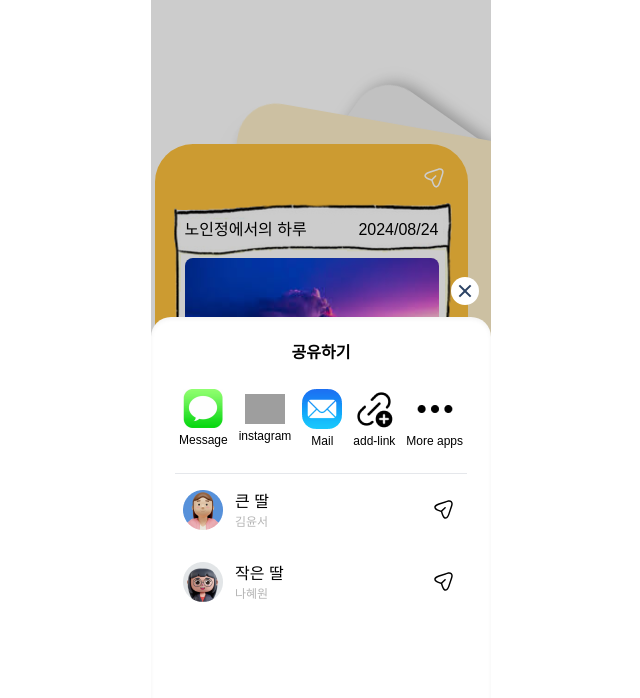
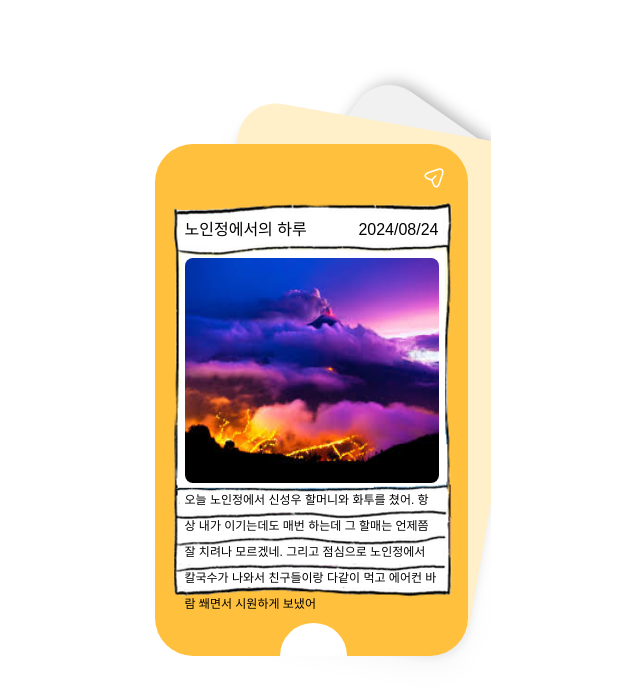
Before and after one commit to kimnerd625/onmom-client, a Next.js app: page /album in a window 1280 px wide. Shown: the top 698 px of the page, without its empty margins (317-957 px from the left). Built offline with nearby package versions, Linux system fonts and the light colour scheme; grey boxes are pictures that could not be loaded; a web font is replaced by a local one.

Commit message:
fix: temp commit

```diff
--- a/app/album/_components/Diary.tsx
+++ b/app/album/_components/Diary.tsx
@@ -1,11 +1,13 @@
 "use client";
 
-import { useState, Dispatch, SetStateAction } from "react";
+import { useState, Dispatch, SetStateAction, useEffect } from "react";
 
 import type { DiaryData } from "../Types/DiaryData";
 
 import ShareIcon from "@/public/icons/icon-share-white.svg";
 import DiaryCard from "./Diary/DiaryCard";
+import { useSwipeable } from "react-swipeable";
+import { config } from "process";
 
 interface ShareProps {
   isOpenShare: boolean;
@@ -30,12 +32,45 @@ export default function Diary({ isOpenShare, setIsOpenShare }: ShareProps) {
     },
   ]);
 
+  // 스와이프 상태 관리
+  const [isSwiping, setIsSwiping] = useState<boolean>(false);
+  const [distanceX, setDistanceX] = useState<number>(0);
+  const [distanceY, setDistanceY] = useState<number>(0);
+  const [direction, setDirection] = useState<string>("");
+
+  const diaryHandler = useSwipeable({
+    onSwiped: (eventData) => {
+      setIsSwiping(false);
+    },
+    onSwiping: (eventData) => {
+      console.log("진행 중");
+      // setIsSwiping(true);
+      setDistanceX(eventData.deltaX);
+      setDistanceY(eventData.deltaY);
+      setDirection(eventData.dir);
+    },
+    // onSwipeStart: (eventData) => {
+    //   setIsSwiping(true);
+    //   console.log("시작");
+    // },
+    ...config,
+  });
+
   // useEffect hook으로 그림일기 데이터 배열 받아오기
   //
 
   return (
     <div className="flex relative">
-      <div className="z-30 relative">
+      <div
+        {...diaryHandler}
+        className={`z-30 relative origin-bottom-right transition-transform duration-0 ease-in-out transform ${
+          isSwiping && distanceX !== 0
+            ? `rotate-[${Math.floor(
+                Math.atan(distanceX / 515) * (180 / Math.PI)
+              )}deg]`
+            : "rotate-[0deg]"
+        }`}
+      >
         <div
           onClick={shareHandler}
           className="z-30 rounded-full p-2.5 top-3 right-3 absolute hover:bg-brand-main_200 cursor-pointer"
@@ -43,12 +78,10 @@ export default function Diary({ isOpenShare, setIsOpenShare }: ShareProps) {
           <ShareIcon width={24} height={24}></ShareIcon>
         </div>
         <div className="ml-1 cursor-pointer group hover:outline hover:outline-blue-600 flex justify-center flex-col items-center relative w-[313px] h-[512px] rounded-[38px] bg-album-first">
-          <div>
-            <DiaryCard
-              imageUrl={diaryData[0].imageUrl}
-              data={diaryData[0].data}
-            />
-          </div>
+          <DiaryCard
+            imageUrl={diaryData[0].imageUrl}
+            data={diaryData[0].data}
+          />
           <div>
             <div className="group:hover:border group-hover:outline group-hover:border-l-2 group-hover:border-r-2 group-hover:border-t-2 group-hover:outline-white group-hover:border-r-blue-600 group-hover:border-t-blue-600 group-hover:border-l-blue-600 absolute bottom-0 left-[125px] bg-white w-[67px] h-[33.5px] rounded-t-full"></div>
           </div>
--- a/app/album/_components/Share/ShareAppButton.tsx
+++ b/app/album/_components/Share/ShareAppButton.tsx
@@ -1,6 +1,6 @@
 import Image from "next/image";
 
-import type { AppList } from "../Types/AppList";
+import type { AppList } from "../../Types/AppList";
 
 export default function ShareAppButton({ imageUrl, appName }: AppList) {
   return (
--- a/app/album/page.tsx
+++ b/app/album/page.tsx
@@ -1,6 +1,6 @@
 "use client";
 
-import { useEffect, useState } from "react";
+import { useState } from "react";
 
 import Diary from "./_components/Diary";
 import Dimmed from "./_components/Dimmed";
@@ -8,7 +8,7 @@ import Share from "./_components/Share";
 
 export default function AlbumPage() {
   // 공유하기 컴포넌트 관리하기
-  const [isOpenShare, setIsOpenShare] = useState<boolean>(false);
+  const [isOpenShare, setIsOpenShare] = useState<boolean>(true);
 
   return (
     <div className="relative flex items-center justify-start w-[340px] h-[812px] mr-1 overflow-hidden">
```
Also changed, not shown: app/album/_components/Diary/DiaryCard.tsx (+1 -1 lines).
